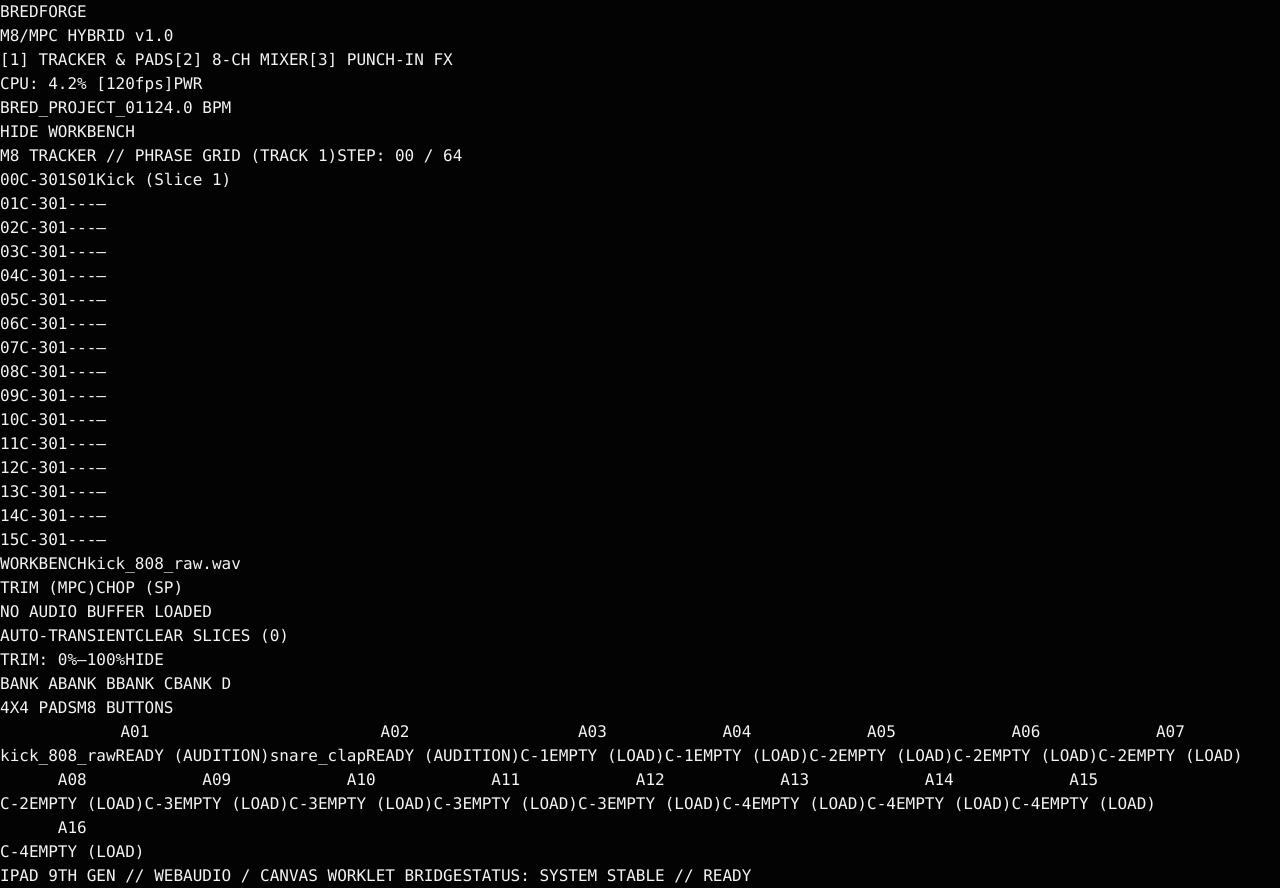
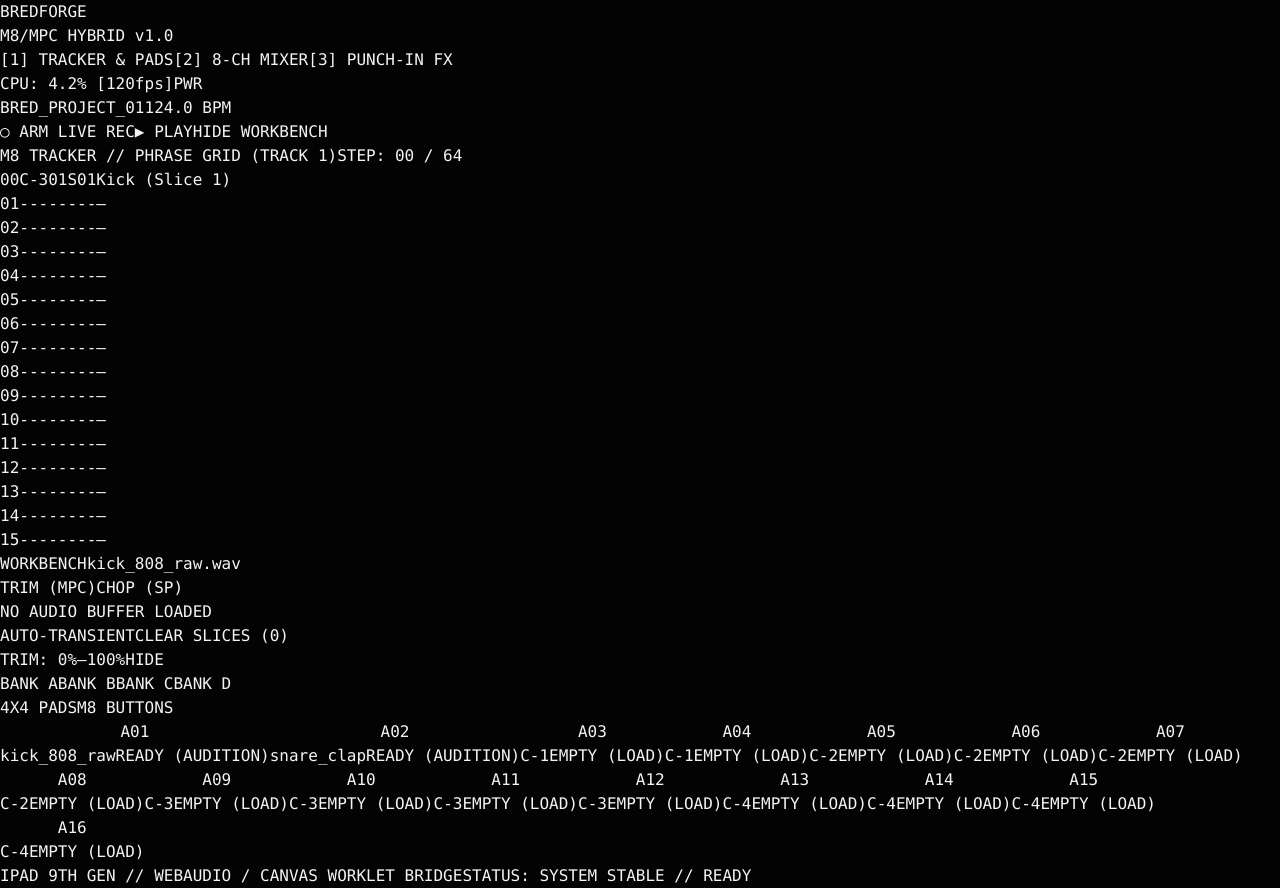
Before and after one commit to patromeo21/bredforge, a React (Vite) app: page / in a window 1280 px wide. Built offline with nearby package versions, Linux system fonts and the light colour scheme.

Commit message:
Refactor DualScreenWorkspace for live recording support

```diff
--- a/src/components/tracker/DualScreenWorkspace.tsx
+++ b/src/components/tracker/DualScreenWorkspace.tsx
@@ -1,10 +1,11 @@
 // ============================================================================
-// BREDFORGE v1.0 — DUAL-SCREEN WORKSPACE (TRACKER + WORKBENCH + PADS) [REF: DUAL-01]
+// BREDFORGE v1.0 — DUAL-SCREEN WORKSPACE WITH LIVE REC BRIDGE [REF: DUAL-02]
 // ============================================================================
 
 import React, { useState } from 'react';
 import { PadMatrix, PadData } from './PadMatrix';
 import { SampleWorkbench, SliceMarker } from './SampleWorkbench';
+import { useLiveStepRecord, PhraseStep } from '../../hooks/useLiveStepRecord';
 
 interface DualScreenWorkspaceProps {
   projectName?: string;
@@ -18,15 +19,31 @@ export function DualScreenWorkspace({
   const [showWorkbench, setShowWorkbench] = useState<boolean>(true);
   const [activeBank, setActiveBank] = useState<'A' | 'B' | 'C' | 'D'>('A');
 
+  // Transport & Live Recording State
+  const [isPlaying, setIsPlaying] = useState<boolean>(false);
+  const [isLiveRecArmed, setIsLiveRecArmed] = useState<boolean>(false);
+  const [currentStep, setCurrentStep] = useState<number>(0);
+
+  // M8 Phrase Steps Grid State (16 steps)
+  const [phraseSteps, setPhraseSteps] = useState<PhraseStep[]>(
+    Array.from({ length: 16 }, (_, idx) => ({
+      stepIndex: idx,
+      note: idx === 0 ? 'C-3' : '---',
+      instrument: idx === 0 ? '01' : '--',
+      command: idx === 0 ? 'S01' : '---',
+      description: idx === 0 ? 'Kick (Slice 1)' : '—',
+    }))
+  );
+
   // Sample Workbench State
-  const [currentAudioBuffer, setCurrentAudioBuffer] = useState<AudioBuffer | null>(null);
-  const [sampleName, setSampleName] = useState<string>('kick_808_raw.wav');
+  const [currentAudioBuffer] = useState<AudioBuffer | null>(null);
+  const [sampleName] = useState<string>('kick_808_raw.wav');
   const [trimStart, setTrimStart] = useState<number>(0.0);
   const [trimEnd, setTrimEnd] = useState<number>(1.0);
   const [slices, setSlices] = useState<SliceMarker[]>([]);
 
-  // 4x4 Pad Matrix State (16 pads)
-  const [pads, setPads] = useState<PadData[]>(
+  // 4x4 Pad Matrix State
+  const [pads] = useState<PadData[]>(
     Array.from({ length: 16 }, (_, i) => ({
       id: i + 1,
       name: `Pad ${i + 1}`,
@@ -36,27 +53,37 @@ export function DualScreenWorkspace({
     }))
   );
 
+  // Live Step Record Hook Integration
+  const { recordPadHit } = useLiveStepRecord({
+    isArmed: isLiveRecArmed,
+    isPlaying,
+    currentStep,
+    onUpdateStep: (stepIdx, updatedData) => {
+      setPhraseSteps((prev) => {
+        const next = [...prev];
+        next[stepIdx] = updatedData;
+        return next;
+      });
+    },
+  });
+
   const handleTriggerPad = (pad: PadData) => {
     console.log(`[Pad Trigger] Bank ${activeBank} Pad ${pad.id} (${pad.note}) triggered.`);
+    // Trigger live step recording into the phrase grid if armed
+    recordPadHit(pad.id, activeBank);
   };
 
   const handleM8Action = (command: string) => {
     console.log(`[M8 Hardware Action] Executed command: ${command}`);
-  };
-
-  const handleTrimChange = (start: number, end: number) => {
-    setTrimStart(start);
-    setTrimEnd(end);
-  };
-
-  const handleSlicesChange = (newSlices: SliceMarker[]) => {
-    setSlices(newSlices);
+    if (command === 'SEQ_PLAY') {
+      setIsPlaying((prev) => !prev);
+    }
   };
 
   return (
     <div className="flex flex-col h-full w-full bg-zinc-950 text-zinc-100 font-mono p-2 gap-2 select-none overflow-hidden">
 
-      {/* Top System Bar */}
+      {/* Top System Bar: Transport & Live Rec Controls */}
       <div className="flex justify-between items-center bg-zinc-900/60 border border-zinc-800 px-3 py-1.5 rounded-lg shrink-0">
         <div className="flex items-center gap-3">
           <span className="text-xs font-bold text-amber-500 tracking-wider">
@@ -67,12 +94,35 @@ export function DualScreenWorkspace({
           </span>
         </div>
 
+        {/* Transport & Record Arm Controls */}
         <div className="flex items-center gap-2">
+          <button
+            onClick={() => setIsLiveRecArmed(!isLiveRecArmed)}
+            className={`px-2.5 py-1 text-[10px] font-bold rounded border cursor-pointer transition-all ${
+              isLiveRecArmed
+                ? 'bg-red-600 text-white border-red-500 shadow-[0_0_10px_rgba(239,68,68,0.4)] animate-pulse'
+                : 'bg-zinc-900 text-zinc-400 border-zinc-800 hover:text-zinc-200'
+            }`}
+          >
+            {isLiveRecArmed ? '● LIVE REC ARMED' : '○ ARM LIVE REC'}
+          </button>
+
+          <button
+            onClick={() => setIsPlaying(!isPlaying)}
+            className={`px-3 py-1 text-[10px] font-bold rounded border cursor-pointer transition-all ${
+              isPlaying
+                ? 'bg-emerald-500 text-zinc-950 border-emerald-400 shadow-[0_0_8px_rgba(16,185,129,0.3)]'
+                : 'bg-zinc-900 text-zinc-400 border-zinc-800 hover:text-zinc-200'
+            }`}
+          >
+            {isPlaying ? '■ PAUSE' : '▶ PLAY'}
+          </button>
+
           <button
             onClick={() => setShowWorkbench(!showWorkbench)}
             className={`px-2.5 py-1 text-[10px] font-bold rounded border cursor-pointer transition-all ${
               showWorkbench
-                ? 'bg-amber-500 text-zinc-950 border-amber-400 shadow-[0_0_8px_rgba(245,158,11,0.3)]'
+                ? 'bg-amber-500 text-zinc-950 border-amber-400'
                 : 'bg-zinc-900 text-zinc-400 border-zinc-800 hover:text-zinc-200'
             }`}
           >
@@ -90,34 +140,37 @@ export function DualScreenWorkspace({
             <span className="text-[11px] font-bold text-emerald-400 tracking-wider">
               M8 TRACKER // PHRASE GRID (TRACK 1)
             </span>
-            <span className="text-[9px] text-zinc-500">STEP: 00 / 64</span>
+            <span className="text-[9px] text-zinc-500">
+              STEP: {currentStep < 10 ? `0${currentStep}` : currentStep} / 64 {isLiveRecArmed && isPlaying ? '(RECORDING)' : ''}
+            </span>
           </div>
 
           <div className="flex-1 overflow-y-auto space-y-1 pr-1">
-            {Array.from({ length: 16 }).map((_, idx) => (
+            {phraseSteps.map((step, idx) => (
               <div
                 key={idx}
-                className={`flex justify-between items-center px-3 py-1.5 rounded text-xs border ${
-                  idx === 0
-                    ? 'bg-emerald-950/30 border-emerald-500/50 text-emerald-300 font-bold'
+                onClick={() => setCurrentStep(idx)}
+                className={`flex justify-between items-center px-3 py-1.5 rounded text-xs border cursor-pointer transition-all ${
+                  currentStep === idx
+                    ? 'bg-emerald-950/50 border-emerald-500 text-emerald-200 font-bold shadow-sm'
                     : 'bg-zinc-950/60 border-zinc-800/80 text-zinc-400 hover:border-zinc-700'
                 }`}
               >
                 <span className="w-8 text-zinc-600 font-bold">
                   {idx < 10 ? `0${idx}` : idx}
                 </span>
-                <span className="w-12 text-amber-400">C-3</span>
-                <span className="w-10 text-sky-400">01</span>
-                <span className="w-16 text-zinc-300">{idx === 0 ? 'S01' : '---'}</span>
-                <span className="text-[9px] text-zinc-500 uppercase">
-                  {idx === 0 ? 'Kick (Slice 1)' : '—'}
+                <span className="w-12 text-amber-400">{step.note}</span>
+                <span className="w-10 text-sky-400">{step.instrument}</span>
+                <span className="w-16 text-zinc-300">{step.command}</span>
+                <span className="text-[9px] text-zinc-500 uppercase truncate">
+                  {step.description}
                 </span>
               </div>
             ))}
           </div>
         </div>
 
-        {/* RIGHT PANEL: Dynamic Stack (Non-Disruptive Workbench + Pad Matrix) */}
+        {/* RIGHT PANEL: Non-Disruptive Workbench + Pad Matrix */}
         <div className="flex flex-col h-full gap-2 min-h-0">
 
           {showWorkbench && (
@@ -128,8 +181,11 @@ export function DualScreenWorkspace({
                 trimStart={trimStart}
                 trimEnd={trimEnd}
                 slices={slices}
-                onUpdateTrim={handleTrimChange}
-                onUpdateSlices={handleSlicesChange}
+                onUpdateTrim={(start, end) => {
+                  setTrimStart(start);
+                  setTrimEnd(end);
+                }}
+                onUpdateSlices={(newSlices) => setSlices(newSlices)}
                 onClose={() => setShowWorkbench(false)}
               />
             </div>
```
